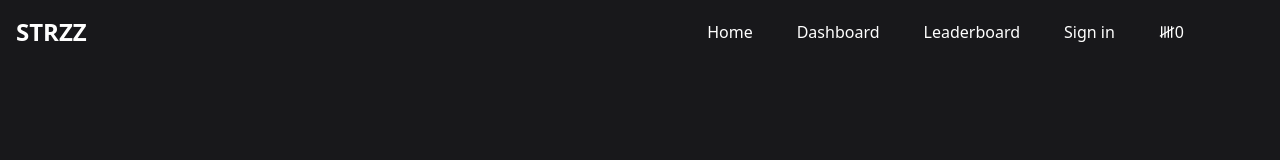
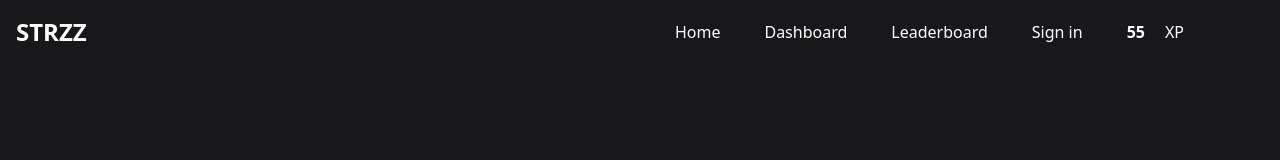
Before and after one commit to kamesh0540/typesafe, a React (Vite) app: page / in a window 1280 px wide. Shown: the top 160 px of the page. Built offline with nearby package versions, Linux system fonts and the light colour scheme; no server answers; a web font is replaced by a local one.

Commit message:
feat: jay mata di commit

```diff
--- a/src/components/nav.tsx
+++ b/src/components/nav.tsx
@@ -108,9 +108,9 @@ const Nav = () => {
               <SignedIn>
                 <UserButton afterSignOutUrl="/" />
               </SignedIn>
-              <li className="flex flex-row items-center">
-                <Tally5 className="h-4 w-4" color="white" />
-                {xp}
+              <li className="flex flex-row items-center gap-5">
+                <strong>55</strong>
+                {` XP`}
               </li>
             </ul>
           </div>
--- a/src/routes/__root.tsx
+++ b/src/routes/__root.tsx
@@ -13,7 +13,6 @@ export const Route = createRootRoute({
         <Nav />
       </div>
       <Outlet />
-      <Footer />
       <TanStackRouterDevtools />
     </>
   ),
--- a/src/routes/create.tsx
+++ b/src/routes/create.tsx
@@ -7,6 +7,7 @@ import { Button } from "@/components/ui/button";
 import { BASEURL } from "@/lib/links";
 import axios from "axios";
 import { useUser } from "@clerk/clerk-react";
+import Footer from "@/components/footer";
 
 export default function TeacherPage() {
   const [title, setTitle] = useState("");
@@ -38,6 +39,7 @@ export default function TeacherPage() {
   };
 
   return (
+    <>
       <form
         className="w-full mt-32 flex items-center justify-center text-white"
         onSubmit={handleSubmit}
@@ -106,6 +108,8 @@ export default function TeacherPage() {
           </div>
         </Card>
       </form>
+      <Footer />
+    </>
   );
 }
 
--- a/src/routes/dashboard.tsx
+++ b/src/routes/dashboard.tsx
@@ -1,13 +1,17 @@
 import Dash from "@/components/Dash";
 import { CardContainer } from "@/components/cardContainer";
+import Footer from "@/components/footer";
 import { Meteors } from "@/components/meteor-dash";
 import { createFileRoute } from "@tanstack/react-router";
 
 function DashBoard() {
   return (
-    <div className="py-12 flex items-center justify-center rounded-md ">
-      <Dash />
-    </div>
+    <>
+      <div className="py-12 flex items-center justify-center rounded-md ">
+        <Dash />
+      </div>
+      <Footer />
+    </>
   );
 }
 
--- a/src/routes/index.lazy.tsx
+++ b/src/routes/index.lazy.tsx
@@ -1,3 +1,4 @@
+import Footer from "@/components/footer";
 import HeroComponent from "@/components/threejs";
 import { createLazyFileRoute } from "@tanstack/react-router";
 
@@ -8,6 +9,7 @@ function HomePage() {
       <div className="text-transparent text-center bg-gradient-to-r from-cyan-600 via-cyan-200 to-green-500 bg-clip-text text-6xl font-semibold font-bold relative z-20 ">
         LEARNUP
       </div>
+      <Footer />
     </>
   );
 }
--- a/src/routes/leaderboard.tsx
+++ b/src/routes/leaderboard.tsx
@@ -1,3 +1,4 @@
+import Footer from "@/components/footer";
 import { LeaderBoardTable } from "@/components/leader-board-table";
 import { createFileRoute } from "@tanstack/react-router";
 
@@ -5,6 +6,7 @@ function LeaderBoardPage() {
   return (
     <div>
       <LeaderBoardTable />
+      <Footer />
     </div>
   );
 }
--- a/src/routes/learn.tsx
+++ b/src/routes/learn.tsx
@@ -1,11 +1,15 @@
+import Footer from "@/components/footer";
 import LearnComp from "@/components/learnPage";
 import { createFileRoute } from "@tanstack/react-router";
 
 function LearnPage() {
   return (
-    <div className="p-2">
-      <LearnComp />
-    </div>
+    <>
+      <div className="p-2">
+        <LearnComp />
+      </div>
+      <Footer />
+    </>
   );
 }
 
--- a/src/routes/quiz.$quizId.tsx
+++ b/src/routes/quiz.$quizId.tsx
@@ -261,7 +261,7 @@ function QuizPage() {
                 </label>
               </div>
             </div>
-            <Button className="flex items-center ml-64 ">Submit answers</Button>
+            <Button className="flex items-center ml-80 ">Submit answers</Button>
           </div>
         </div>
       </div>
```
Lines whose indentation alone changed are shown as unchanged.
